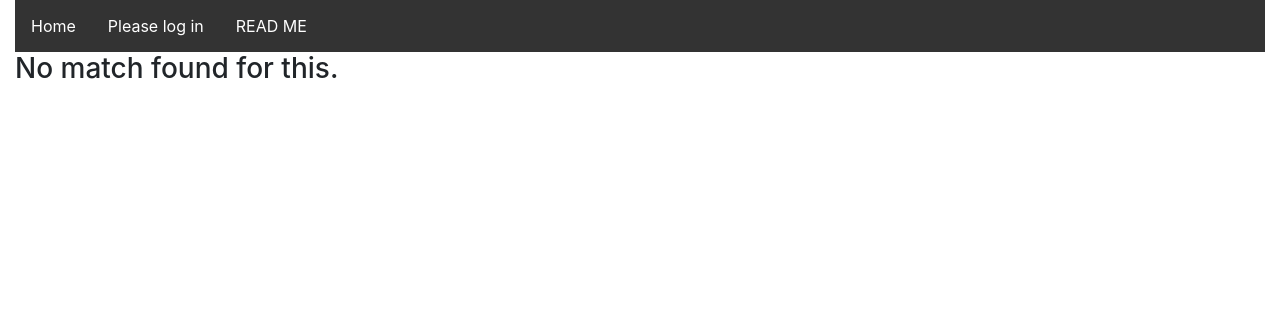
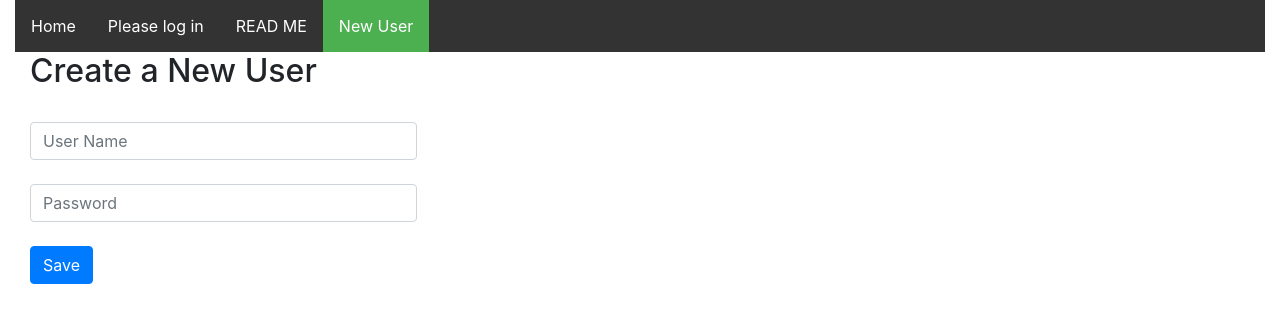
Before and after one commit to jbndk/sem3frontend, a React (Create React App) app: page /addNewUser in a window 1280 px wide. Shown: the top 322 px of the page. Built offline with nearby package versions, Linux system fonts and the light colour scheme.

Commit message:
CreateNewUser tilføjet

```diff
--- a/src/App.js
+++ b/src/App.js
@@ -5,6 +5,7 @@ import DestinationPage from './destination';
 import ProfilePage from './myprofile';
 import FavouritePage from './favourites';
 import UserList from './admin';
+import NewUserPage from './createNewUser';
 import {
   BrowserRouter as Router,
   Switch,
@@ -88,6 +89,7 @@ function Header({ isLoggedin, loginMsg, isAdmin }) {
 
       <li><NavLink activeClassName="active" to="/login-out"> {loginMsg}  </NavLink></li>
       <li><NavLink activeClassName="active" to="/readme">READ ME</NavLink></li>
+      <li><NavLink activeClassName="active" to="/addNewUser">New User</NavLink></li>
     </ul>
   );
 }
@@ -167,6 +169,10 @@ function App() {
           {loggedIn ? <Favourites /> : <AccessDenied />}
         </Route>
 
+        <Route exact path="/addNewUser">
+          <CreateNewUser />
+        </Route>
+
         <Route path="*">
           <NoMatch />
         </Route>
@@ -231,6 +237,13 @@ const NoMatch = () => {
   );
 };
 
+function CreateNewUser() {
+  return (
+    <div>
+      <NewUserPage />
+    </div>
+  );
+}
 
 const AccessDenied = () => {
   return (
--- a/src/apiFacade.js
+++ b/src/apiFacade.js
@@ -67,6 +67,14 @@ function apiFacade() {
     const res = await fetch(URL + "/api/user/admin", options);
     return handleHttpErrors(res);
   }
+  const addNewUser = (user, password) => {
+    const options = makeOptions("POST", true, {
+      username: user,
+      password: password,
+    });
+    return fetch(URL+"/api/user/new", options)
+      .then(handleHttpErrors)
+  }
 
   const makeOptions = (method, addToken, body) => {
     var opts = {
@@ -95,7 +103,8 @@ function apiFacade() {
     login,
     logout,
     fetchUserData,
-    fetchAdminData
+    fetchAdminData,
+    addNewUser
   }
 }
 const facade = apiFacade();
--- /dev/null
+++ b/src/createNewUser.js
@@ -0,0 +1,44 @@
+
+import React, { useState } from "react";
+import facade from "./apiFacade";
+import 'bootstrap/dist/css/bootstrap.min.css';
+
+
+
+export default function AddNewUser() {
+
+
+  const init = {username: "", password: ""};
+  const [newCredentials, setNewCredentials] = useState(init);
+
+
+  const saveNewUser = (evt) => {
+    evt.preventDefault();
+    facade.addNewUser(newCredentials.username, newCredentials.password);
+    alert(`Welcome, ${newCredentials.username}. You are now a user. Please log in`);
+    window.location = '/login-out';
+
+    //facade.login(newCredentials.username, newCredentials.password);
+};
+const onChange = (evt) => {
+  setNewCredentials({ ...newCredentials, [evt.target.id]: evt.target.value,
+  });
+};
+    return (
+        <div class="sm col-4">
+            <h2>Create a New User</h2>
+            <br/>
+            <form onChange={onChange}>
+              <input className="form-control" placeholder="User Name" id="username" />
+              <br />
+              <input className="form-control" placeholder="Password" id="password" />
+            </form>
+            <br/>
+            <button className="btn btn-primary" onClick={saveNewUser}>
+            Save
+          </button>
+
+
+        </div>
+    )
+}
```
